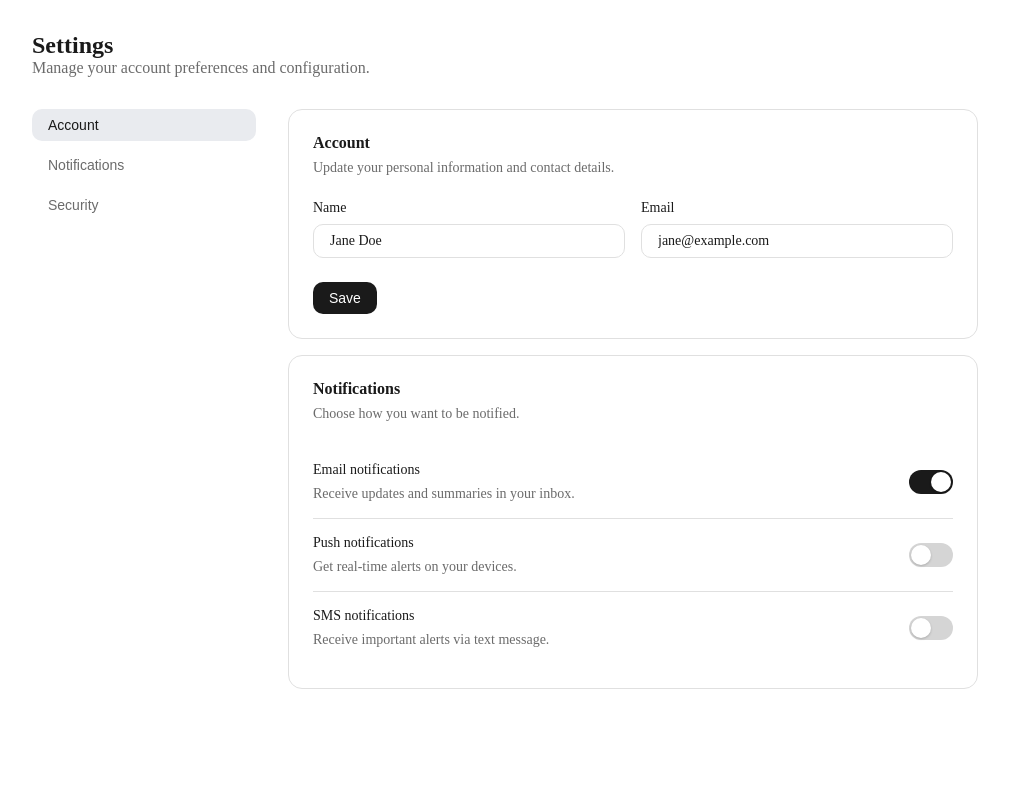
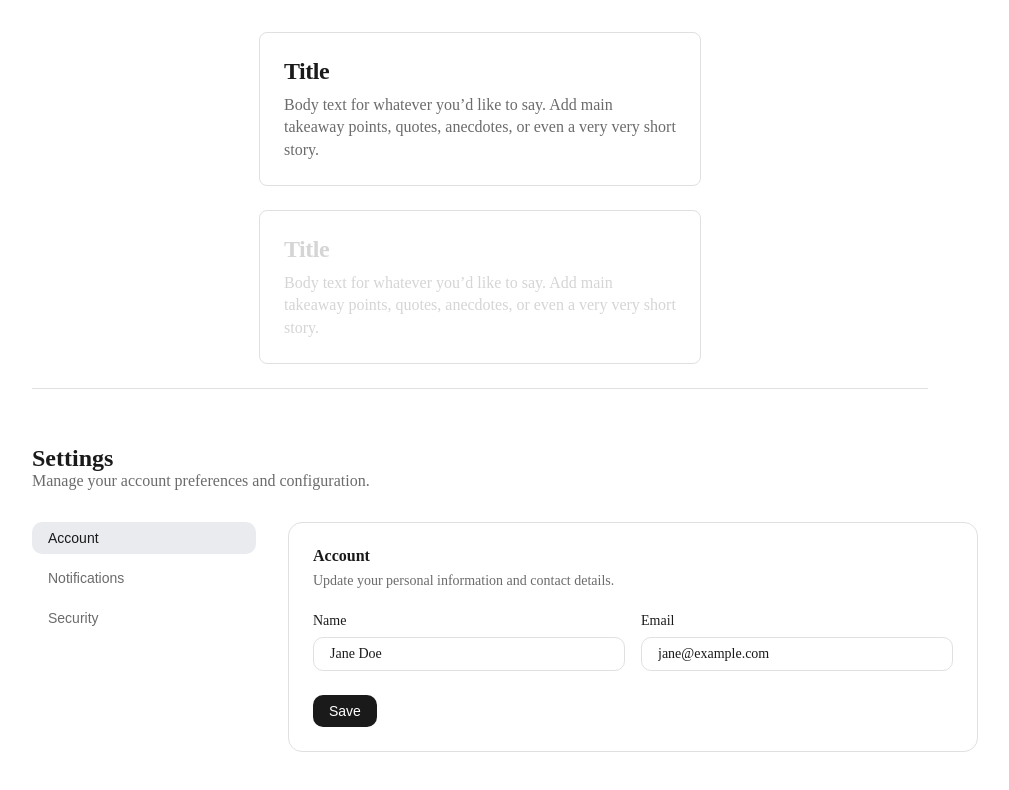
Before and after one commit to vinevil66/design-track, a React (Vite) app: page / in a window 1280 px wide. Shown: the top 790 px of the page, without its empty margins (160-1169 px from the left). Built offline with nearby package versions, Linux system fonts and the light colour scheme.

Commit message:
fix: restore Card preview and add Notifications/Security content panels

```diff
--- /dev/null
+++ b/src/App.css
@@ -0,0 +1,15 @@
+.app {
+  display: flex;
+  flex-direction: column;
+  align-items: center;
+  gap: var(--spacing-lg);
+  padding: var(--spacing-xl) 0;
+}
+
+.app__divider {
+  width: 100%;
+  max-width: 896px;
+  border: none;
+  border-top: 1px solid var(--color-border);
+  margin: 0;
+}
--- a/src/App.tsx
+++ b/src/App.tsx
@@ -1,7 +1,23 @@
+import Card from './components/Card'
 import Settings from './pages/Settings'
+import './App.css'
 
 function App() {
-  return <Settings />
+  return (
+    <main className="app">
+      <Card
+        title="Title"
+        body="Body text for whatever you’d like to say. Add main takeaway points, quotes, anecdotes, or even a very very short story."
+      />
+      <Card
+        title="Title"
+        body="Body text for whatever you’d like to say. Add main takeaway points, quotes, anecdotes, or even a very very short story."
+        variant="disabled"
+      />
+      <hr className="app__divider" />
+      <Settings />
+    </main>
+  )
 }
 
 export default App
--- a/src/pages/Settings.css
+++ b/src/pages/Settings.css
@@ -1,4 +1,5 @@
 .settings {
+  width: 100%;
   max-width: 896px;
   margin: 0 auto;
   padding: var(--spacing-xl) var(--spacing-lg);
@@ -34,3 +35,9 @@
   gap: var(--spacing-md);
   margin-bottom: var(--spacing-lg);
 }
+
+.settings__placeholder {
+  font-size: var(--font-size-body-sm);
+  color: var(--color-text-secondary);
+  margin: 0;
+}
--- a/src/pages/Settings.tsx
+++ b/src/pages/Settings.tsx
@@ -25,6 +25,7 @@ export default function Settings() {
       <div className="settings__body">
         <SettingsNav items={NAV_ITEMS} active={activeNav} onSelect={setActiveNav} />
         <div className="settings__content">
+          {activeNav === 'Account' && (
             <SettingsSection title="Account" description="Update your personal information and contact details.">
               <div className="settings__fields">
                 <TextField label="Name" value={name} onChange={setName} />
@@ -32,6 +33,8 @@ export default function Settings() {
               </div>
               <Button onClick={() => {}}>Save</Button>
             </SettingsSection>
+          )}
+          {activeNav === 'Notifications' && (
             <SettingsSection title="Notifications" description="Choose how you want to be notified.">
               <NotificationRow
                 title="Email notifications"
@@ -53,6 +56,12 @@ export default function Settings() {
                 showDivider={false}
               />
             </SettingsSection>
+          )}
+          {activeNav === 'Security' && (
+            <SettingsSection title="Security" description="Manage your password and account security.">
+              <p className="settings__placeholder">Security settings are coming soon.</p>
+            </SettingsSection>
+          )}
         </div>
       </div>
     </div>
```
Lines whose indentation alone changed are shown as unchanged.
